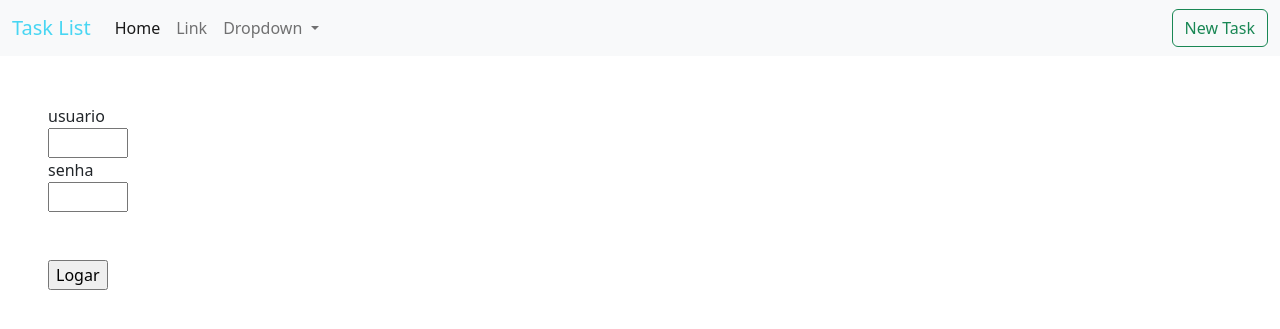
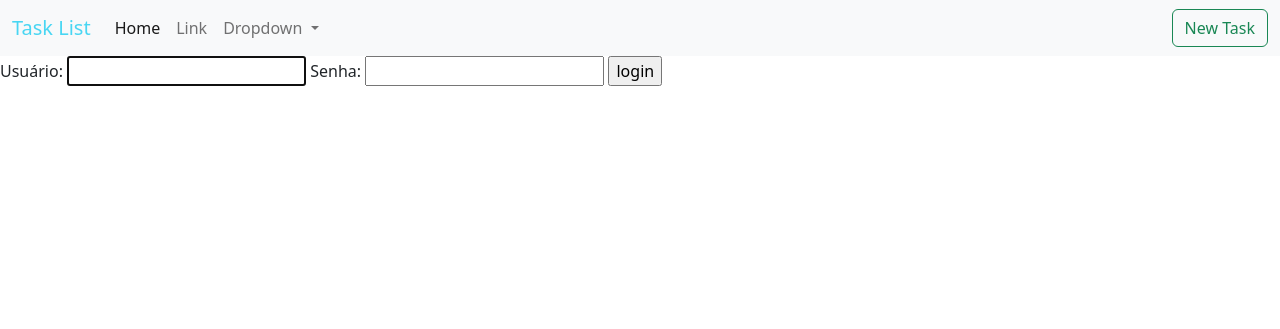
Before and after one commit to MarcosGrandesso/To_Do_list, a Django app: page //contas/login/ in a window 1280 px wide. Shown: the top 329 px of the page. Run offline with Django 4.2, Linux system fonts and the light colour scheme; some libraries are stand-ins or nearby versions.

Commit message:
PROJETO OK/ falta estilizar c bootstrap

```diff
--- a/To_Do_list/views.py
+++ b/To_Do_list/views.py
@@ -1,4 +1,5 @@
 from multiprocessing import context
+from django.contrib.auth.decorators import login_required
 from django.shortcuts import redirect, render
 from tasks.forms import tarefasForm
 from django.contrib import messages
@@ -6,6 +7,7 @@ from tasks.models import Prioridade, Tarefas
 from django.contrib.auth.models import User
 from tasks.models import Tarefas
 
+@login_required(login_url='login')
 def index(request):
     lista = Tarefas.objects.all()
 
--- a/templates/registration/login.html
+++ b/templates/registration/login.html
@@ -63,22 +63,20 @@
         {% endfor %}
     {% endif %}
 
-    <form method="post" action="." class="">
+    <form method="post" action="{% url 'login' %}">
         {% csrf_token %}
-        <div class="d-flex flex-column w-25 m-lg-5">
+        <form method="post" action="/contas/login/">
+          <label for="id_username">Usuário:</label>
+          <input type="text" name="username" autofocus
+          autocapitalize="none" autocomplete="username"
+          maxlength="150" required id="id_username">
+          <label for="id_password">Senha:</label>
+          <input type="password" name="password" autocomplete="current-password"
+          required id="id_password">
+          <input type="submit" value="login"/>
+          <input type="hidden" name="next" value="{{ next }}"/>
+        </form>
 
-            <label for="nome">usuario</label>
-            <input type="text" name="usuario" id='nome' class="w-25 ">
-
-            <label for="descriçao">senha</label>
-            <input type="password" name="senha" id='descriçao' class="w-25">
-
-        </div>
-        <div class="m-lg-5">
-
-            <input type="submit" value="Logar">
-        </div>
-    </form>
 
 </body>
 
```
Also changed, not shown: db.sqlite3.
